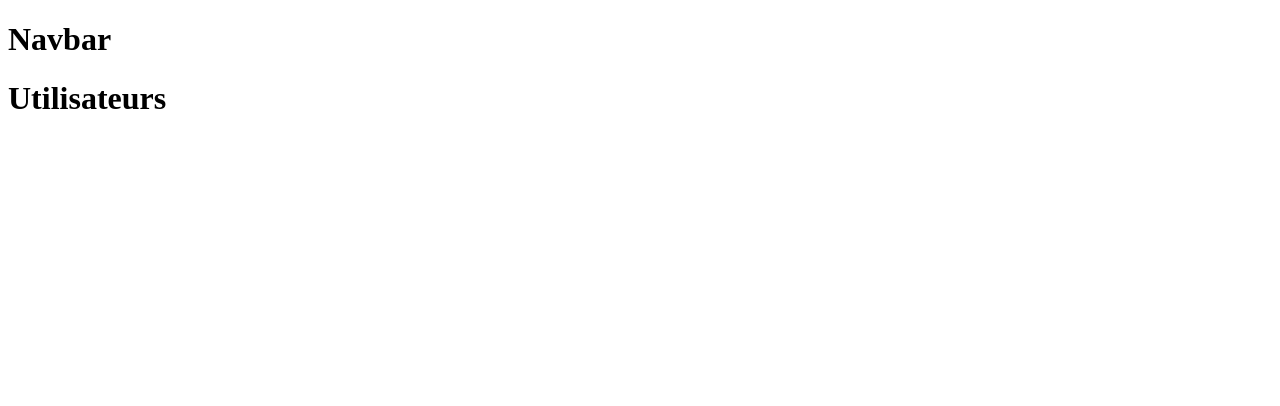
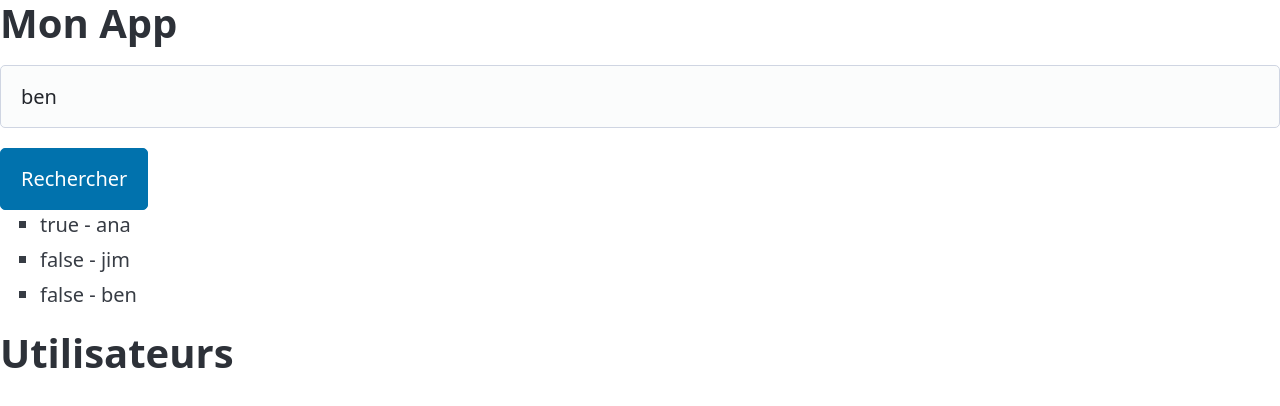
Before and after one commit to MOUAHDI/Trainning-Angular-18, an Angular app: page / in a window 1280 px wide. Shown: the top 406 px of the page. Built offline with nearby package versions, Linux system fonts and the light colour scheme.

Commit message:
navbar component

```diff
--- a/angular.json
+++ b/angular.json
@@ -27,7 +27,8 @@
               }
             ],
             "styles": [
-              "src/styles.css"
+              "src/styles.css",
+              "@picocss/pico/css/pico.min.css"
             ],
             "scripts": []
           },
--- a/package.json
+++ b/package.json
@@ -18,6 +18,7 @@
     "@angular/platform-browser": "^18.0.0",
     "@angular/platform-browser-dynamic": "^18.0.0",
     "@angular/router": "^18.0.0",
+    "@picocss/pico": "^2.0.6",
     "rxjs": "~7.8.0",
     "tslib": "^2.3.0",
     "zone.js": "~0.14.3"
--- a/src/app/features/navbar/navbar.component.ts
+++ b/src/app/features/navbar/navbar.component.ts
@@ -1,10 +1,20 @@
 import { Component } from "@angular/core";
+import { SearchComponent } from "./search/search.component";
 
 @Component({
     selector: 'app-navbar',
     template: `
-        <h1>Navbar</h1>
+        <h1>{{ title }}</h1>
+        <app-search [userName]="name" (eventSearch)="listenSearch($event)" />
     `,
-    standalone: true
+    standalone: true,
+    imports: [SearchComponent]
 })
-export class NavbarComponent {}
+export class NavbarComponent {
+    title = 'Mon App'
+    name = 'ben'
+
+    listenSearch(userName: string) {
+        console.log(userName)
+    }
+}
--- /dev/null
+++ b/src/app/features/navbar/search/search.component.ts
@@ -0,0 +1,35 @@
+import { NgFor, NgIf } from "@angular/common";
+import { Component, EventEmitter, Input, Output } from "@angular/core";
+import { FormsModule } from "@angular/forms";
+
+@Component({
+    selector: 'app-search',
+    template: `
+        <input type="text" [(ngModel)]="userName">
+        @if (userName != '') {
+            <button (click)="search()">Rechercher</button>
+        }
+        <!-- <button (click)="search()" *ngIf="userName != ''">Rechercher</button> -->
+        <ul>
+            @for (name of firstNames ; track $index) {
+                <li>{{ $first }} - {{ name }}</li>
+            }
+        </ul>
+        <!-- <ul>
+            <li *ngFor="let name of firstNames ; let i = index ; let isFirst = first">
+               {{ i }} - {{ name }}
+            </li>
+        </ul> -->
+    `,
+    standalone: true,
+    imports: [FormsModule /*NgIf, NgFor*/]
+})
+export class SearchComponent {
+    @Input() userName = ''
+    @Output() eventSearch: EventEmitter<string> = new EventEmitter()
+    firstNames: string[] = ['ana', 'jim', 'ben']
+
+    search() {
+        this.eventSearch.emit(this.userName)
+    }
+}
```
Also changed, not shown: 1 other file (tests, documents, lock files or other folders).
